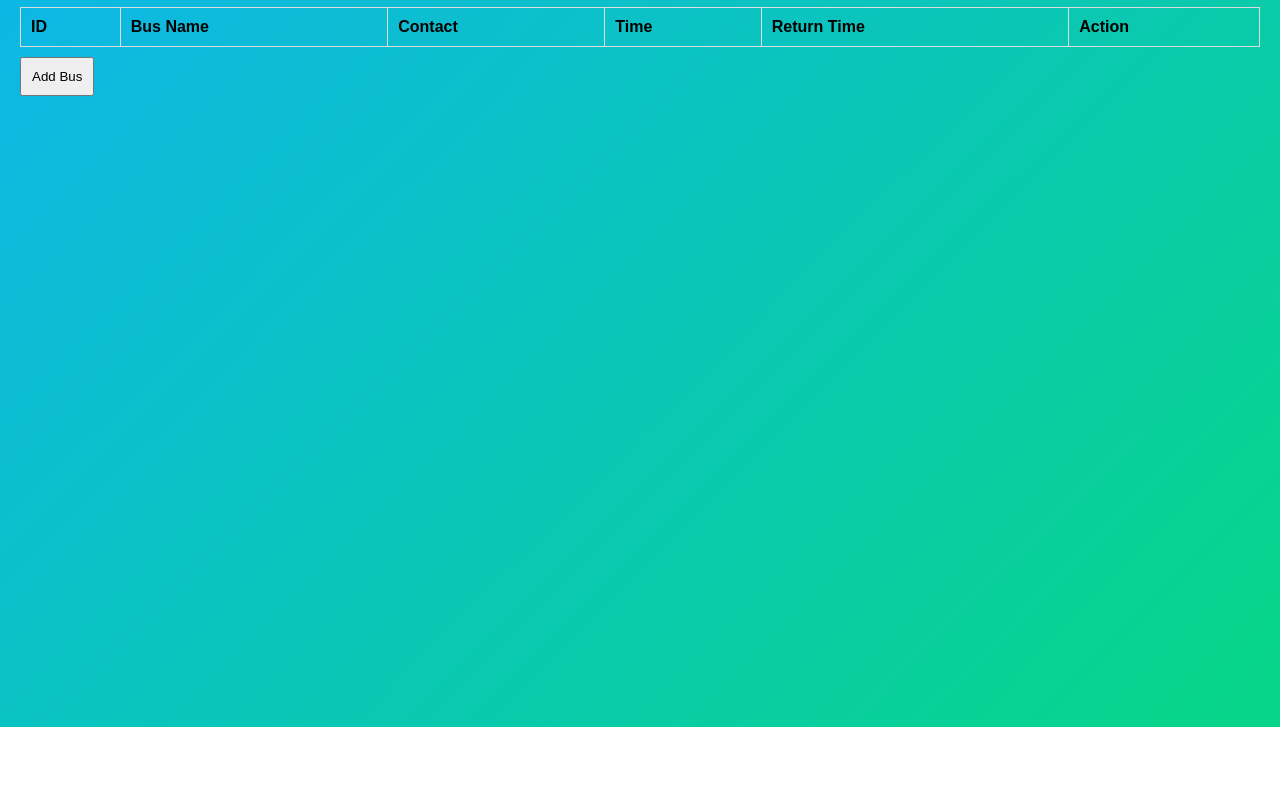
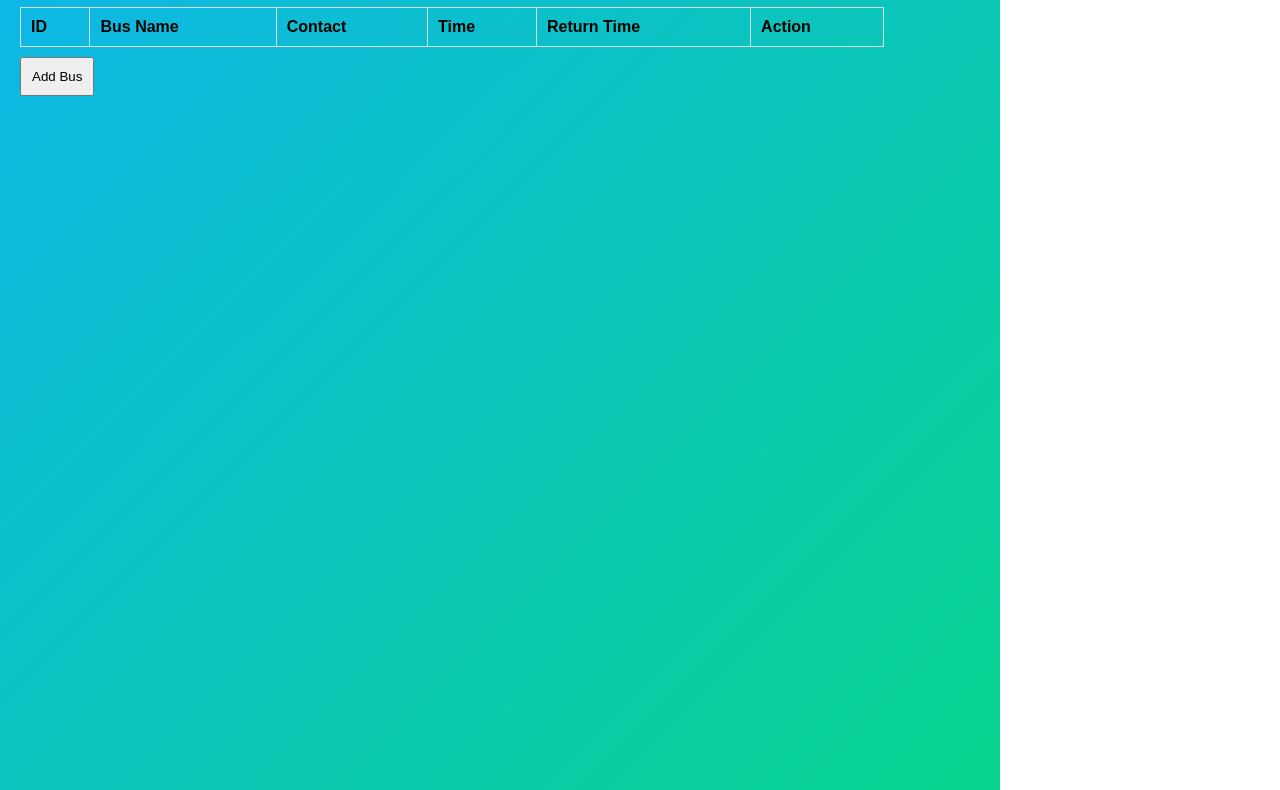
Before and after one commit to Privelepor/Bus, a website: page public/index.html in a window 1280 px wide. Shown: the part 73-863 px from the top of the page. Before the commit the page ends 800 px from the top, so only its background shows below. Drawn offline with Linux system fonts and the light colour scheme; no server answers.

Commit message:
styles.css

```diff
--- a/public/styles.css
+++ b/public/styles.css
@@ -1,7 +1,7 @@
 /* public/styles.css */
 html {
-    height: 100%;
-    width: 100%;
+    height: 1000px;
+    width: 1000px;
     background-image: linear-gradient(135deg, rgb(14, 182, 233), rgb(7, 214, 135));
     background-repeat: no-repeat;
 }
@@ -18,7 +18,7 @@ h1 {
 }
 
 table {
-    width: 100%;
+    width: 90%;
     border-collapse: collapse;
     margin-top: 20px;
 }
```
